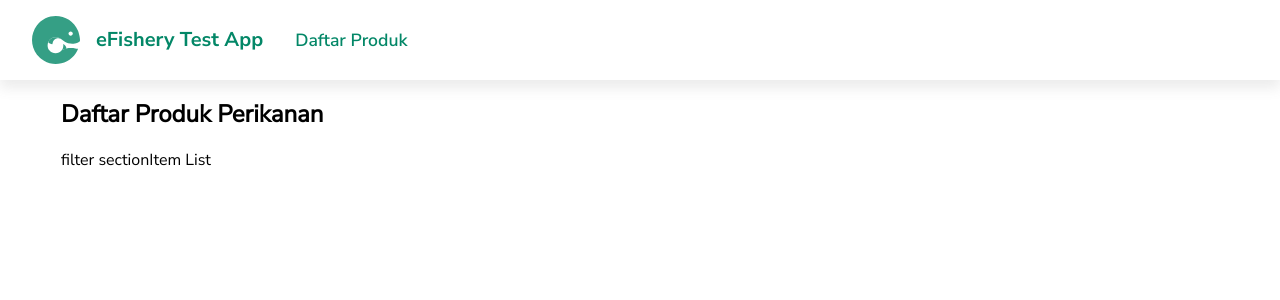
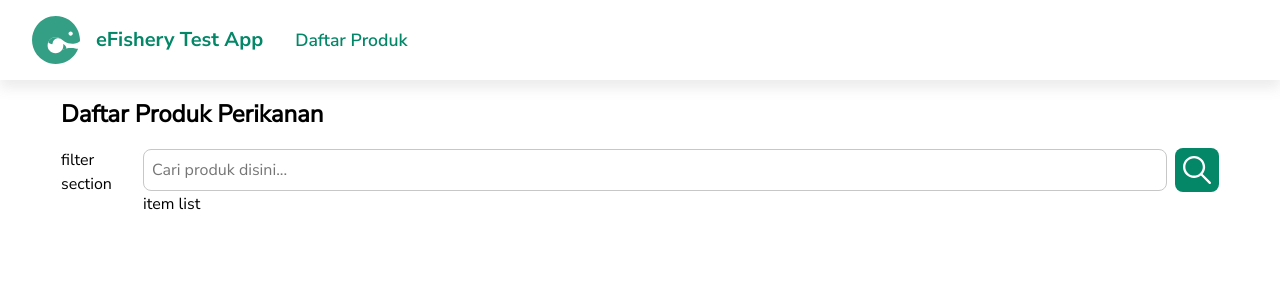
Before and after one commit to pramesywaraj/efishery-test-app, a React (Vite) app: page / in a window 1280 px wide. Shown: the top 300 px of the page. Built offline with nearby package versions, Linux system fonts and the light colour scheme.

Commit message:
feat: add search input component

```diff
--- a/src/pages/HomePage/partials/ItemListSection/index.jsx
+++ b/src/pages/HomePage/partials/ItemListSection/index.jsx
@@ -1,9 +1,27 @@
+import { useState } from 'react';
+
+import Search from '@components/Search';
 import styles from './styles.module.scss';
 
 const ItemListSection = () => {
+  const [searchTerm, setSearchTerm] = useState('');
+
+  const onChangeSearchText = (event) => {
+    const { value } = event.target;
+    event.preventDefault();
+
+    setSearchTerm(value);
+  };
+
   return (
-    <section>
-      Item List
+    <section className={styles['itemlist-section']}>
+      <Search onChange={onChangeSearchText} searchTerm={searchTerm} />
+      <div>
+        {searchTerm}
+      </div>
+      <div>
+        item list
+      </div>
     </section>
   );
 };
--- a/src/pages/HomePage/partials/ItemListSection/styles.module.scss
+++ b/src/pages/HomePage/partials/ItemListSection/styles.module.scss
@@ -0,0 +1,5 @@
+@use '@/_variables.scss' as var;
+
+.itemlist-section {
+  width: 100%;
+}
```
